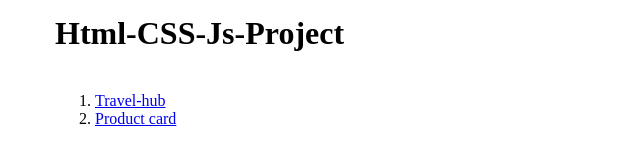
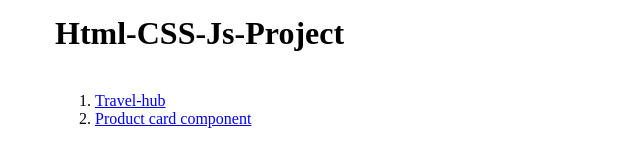
Before and after one commit to officialviinay/Html-Css-Js-project, a plain HTML site: page index.html in a window 1280 px wide. Shown: the full height of the page, 0-640 px from the left. Drawn offline with Linux system fonts and the light colour scheme.

Commit message:
update folder

```diff
--- a/index.html
+++ b/index.html
@@ -31,7 +31,7 @@
             <p>
             <ol list-style="1">
                 <li><a href="./Travel-hub/index.html">Travel-hub</a></li>
-                <li><a href="./product-preview-card-component-main/index.html">Product card</a></li>
+                <li><a href="./product-preview-card-component-main/index.html">Product card component</a></li>
             </ol>
             </p>
         </div>
```
